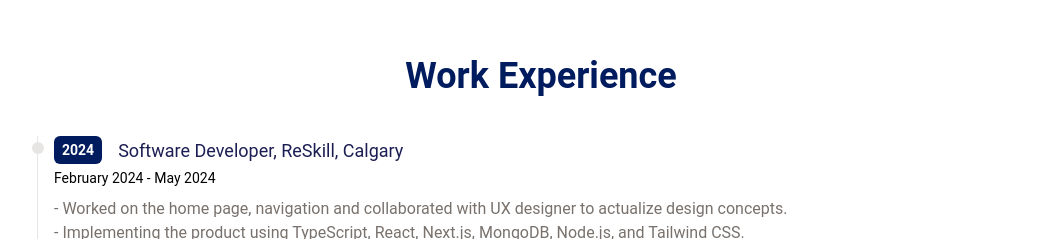
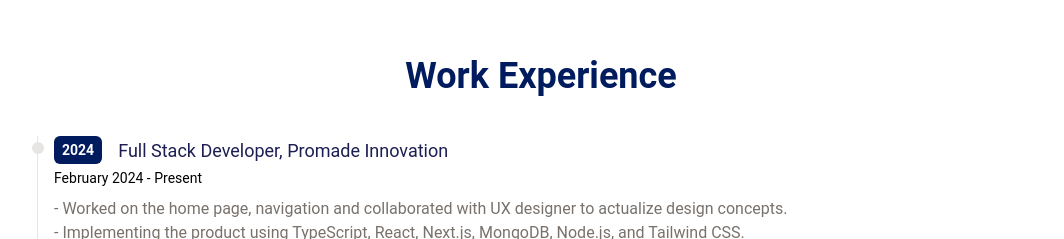
Before and after one commit to RiniJ7/rini-portfolio-v3, a React (Create React App) app: page / in a window 1280 px wide. Shown: the part 2360-2599 px from the top of the page, without its empty margins (99-1163 px from the left). Built offline with nearby package versions, Linux system fonts and the light colour scheme.

Commit message:
work experience modified

```diff
--- a/src/components/Experience.jsx
+++ b/src/components/Experience.jsx
@@ -4,8 +4,8 @@ import ExperienceComponent from "./ExperienceComponent";
 const data = [
   {
     year: "2024",
-    title: "Software Developer, ReSkill, Calgary",
-    duration: "February 2024 - May 2024",
+    title: "Full Stack Developer, Promade Innovation",
+    duration: "February 2024 - Present",
     details: (
       <div>
         - Worked on the home page, navigation and collaborated with UX designer
```
